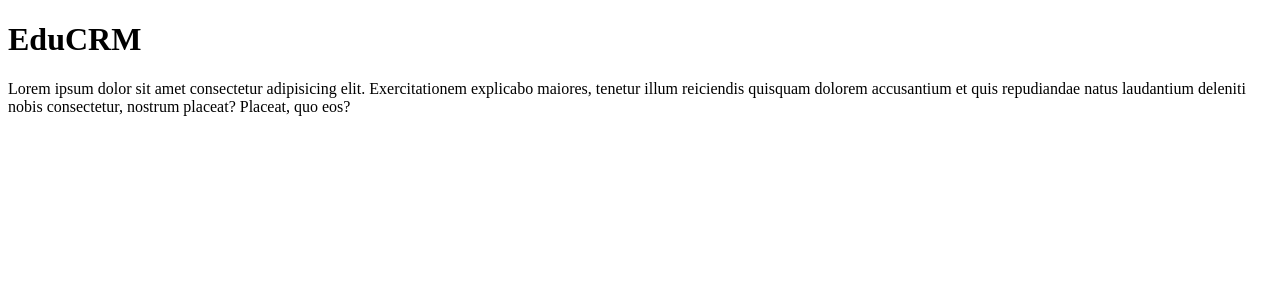
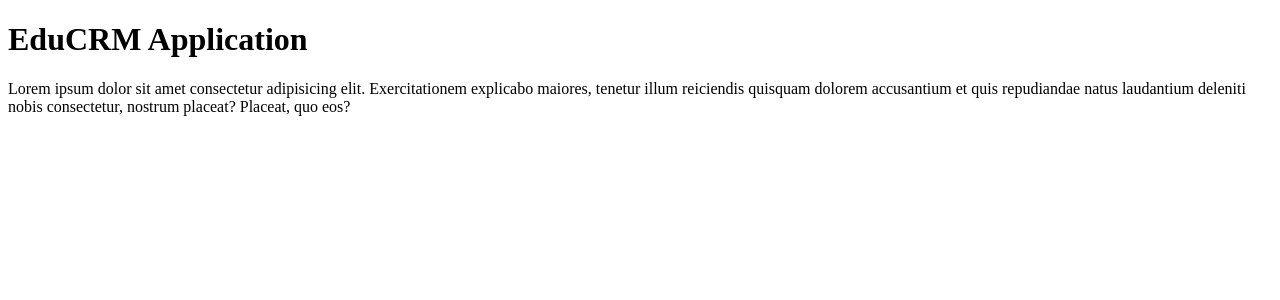
Before and after one commit to mukhammadali010/eduCRM, an Angular app: page / in a window 1280 px wide. Shown: the top 300 px of the page. Built offline with nearby package versions, Linux system fonts and the light colour scheme.

Commit message:
title changed

```diff
--- a/src/app/app.component.ts
+++ b/src/app/app.component.ts
@@ -8,5 +8,5 @@ import { RouterOutlet } from '@angular/router';
   styleUrl: './app.component.scss',
 })
 export class AppComponent {
-  title = 'EduCRM';
+  title = 'EduCRM Application';
 }
```
